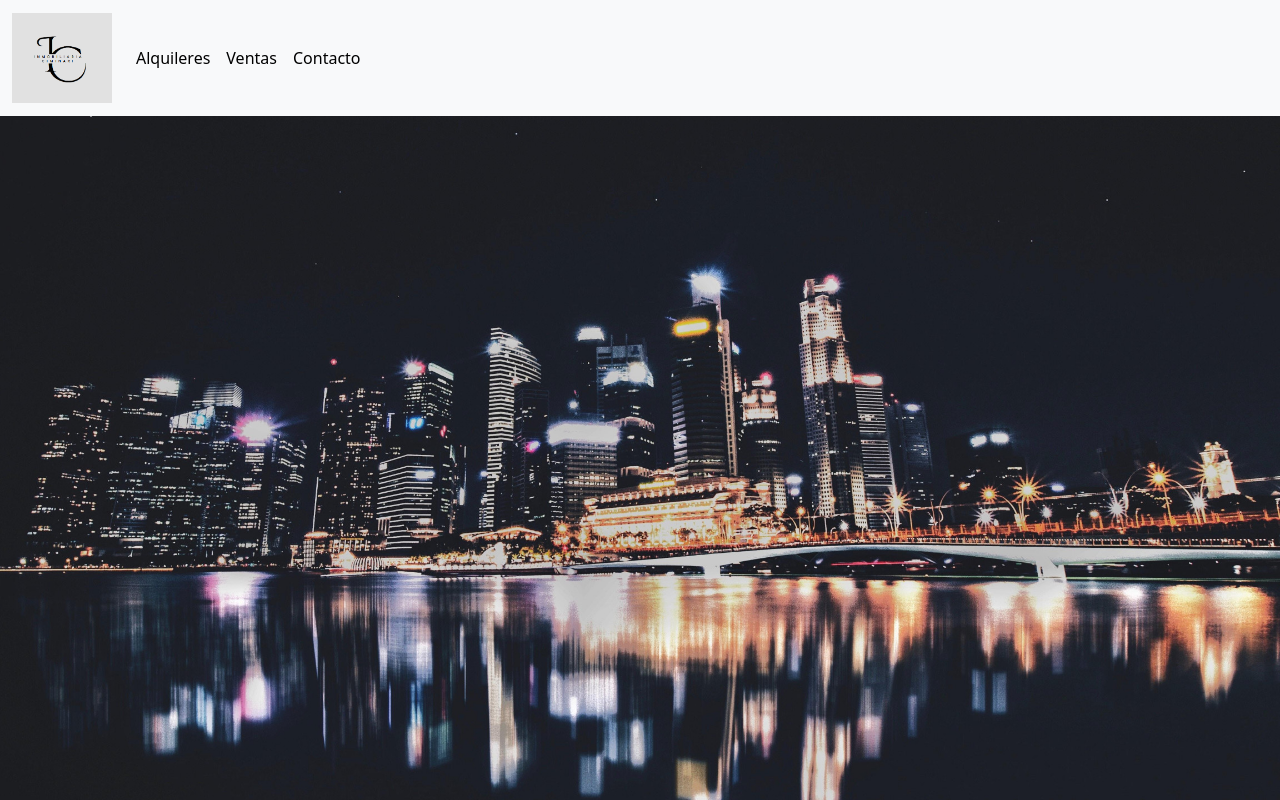
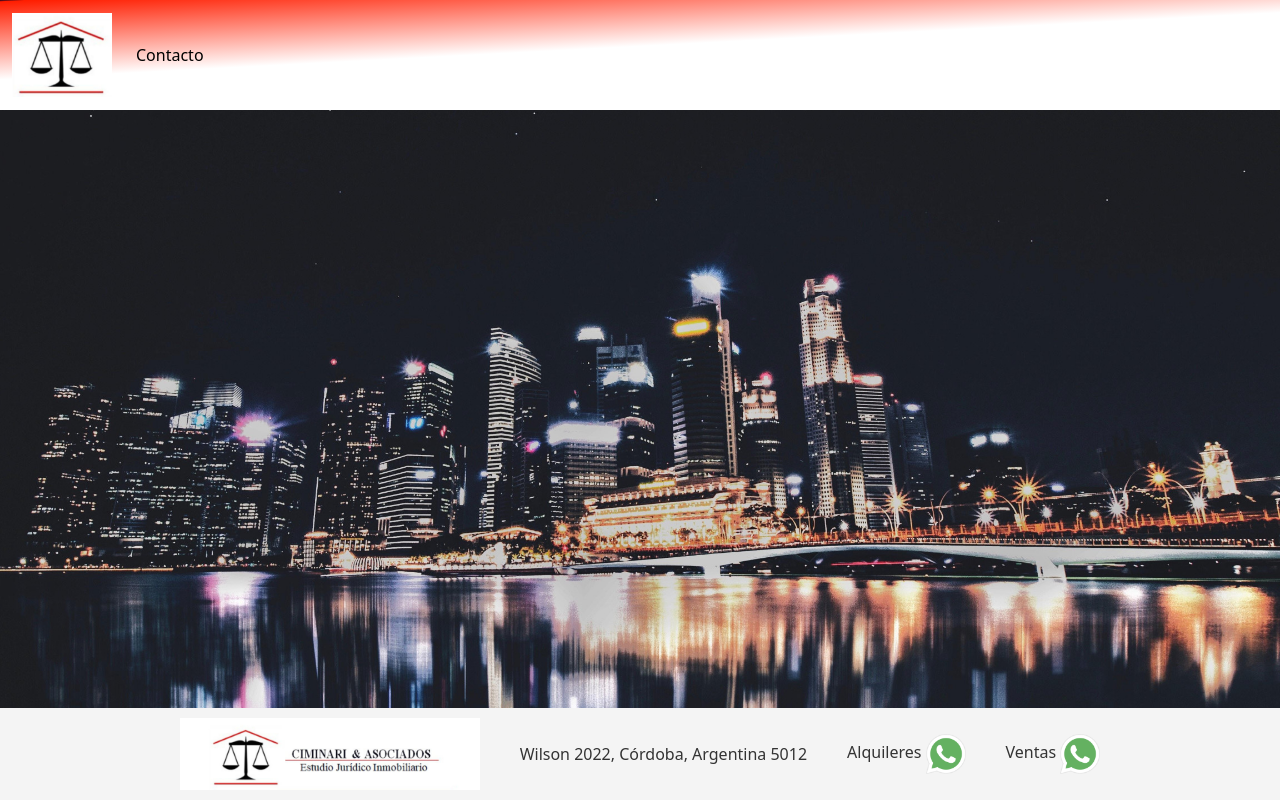
Before and after one commit to omanias/inmobiliaria_ciminari, a plain HTML site: page html/contacto.html in a window 1280 px wide. Drawn offline with nearby package versions, Linux system fonts and the light colour scheme; no server answers.

Commit message:
correccion de pagina de contacto

```diff
--- a/html/contacto.html
+++ b/html/contacto.html
@@ -11,9 +11,10 @@
 </head>
 
 <body>
-    <nav class="navbar navbar-expand-lg bg-body-tertiary">
+    <nav class="navbar navbar-expand-lg bg-body-tertiary" id="main-nav">
         <div class="container-fluid">
-            <a class="navbar-brand" href="./main.html" id="mainimg"><img src="../images/ic.png" alt="" srcset=""></a>
+            <a class="navbar-brand" href="./main.html" id="mainimg"><img src="../images/iconociminari.png" alt=""
+                    srcset=""></a>
             <button class="navbar-toggler" type="button" data-bs-toggle="collapse"
                 data-bs-target="#navbarSupportedContent" aria-controls="navbarSupportedContent" aria-expanded="false"
                 aria-label="Toggle navigation">
@@ -21,20 +22,39 @@
             </button>
             <div class="collapse navbar-collapse" id="navbarSupportedContent">
                 <ul class="navbar-nav me-auto mb-2 mb-lg-0">
-                    <li class="nav-item">
+                    <!--           <li class="nav-item">
                         <a class="nav-link active" aria-current="page" href="./alquileres.html">Alquileres</a>
                     </li>
                     <li class="nav-item">
                         <a class="nav-link active" aria-current="page" href="./ventas.html">Ventas</a>
-                    </li>
+                    </li> -->
                     <li class="nav-item">
-                        <a class="nav-link active" aria-current="page">Contacto</a>
+                        <a class="nav-link active" aria-current="page" href="./contacto.html">Contacto</a>
                     </li>
                 </ul>
             </div>
         </div>
     </nav>
 
+    <footer>
+        <div>
+            <img src="../images/ciminarilong.jpg" alt="" srcset="">
+        </div>
+        <div>
+            Wilson 2022, Córdoba, Argentina 5012
+        </div>
+        <div>
+            Alquileres
+            <a href="https://wa.link/2wpon1" target="_blank"><img src="../images/whatsapp.png" alt=""
+                    id="whatsappicon"></a>
+        </div>
+        <div>
+            Ventas
+            <a href="https://wa.link/2wpon1" target="_blank"><img src="../images/whatsapp.png" alt=""
+                    id="whatsappicon"></a>
+        </div>
+    </footer>
+
 </body>
 
 </html>
```
Also changed, not shown: html/main.html (+2 -2 lines).
